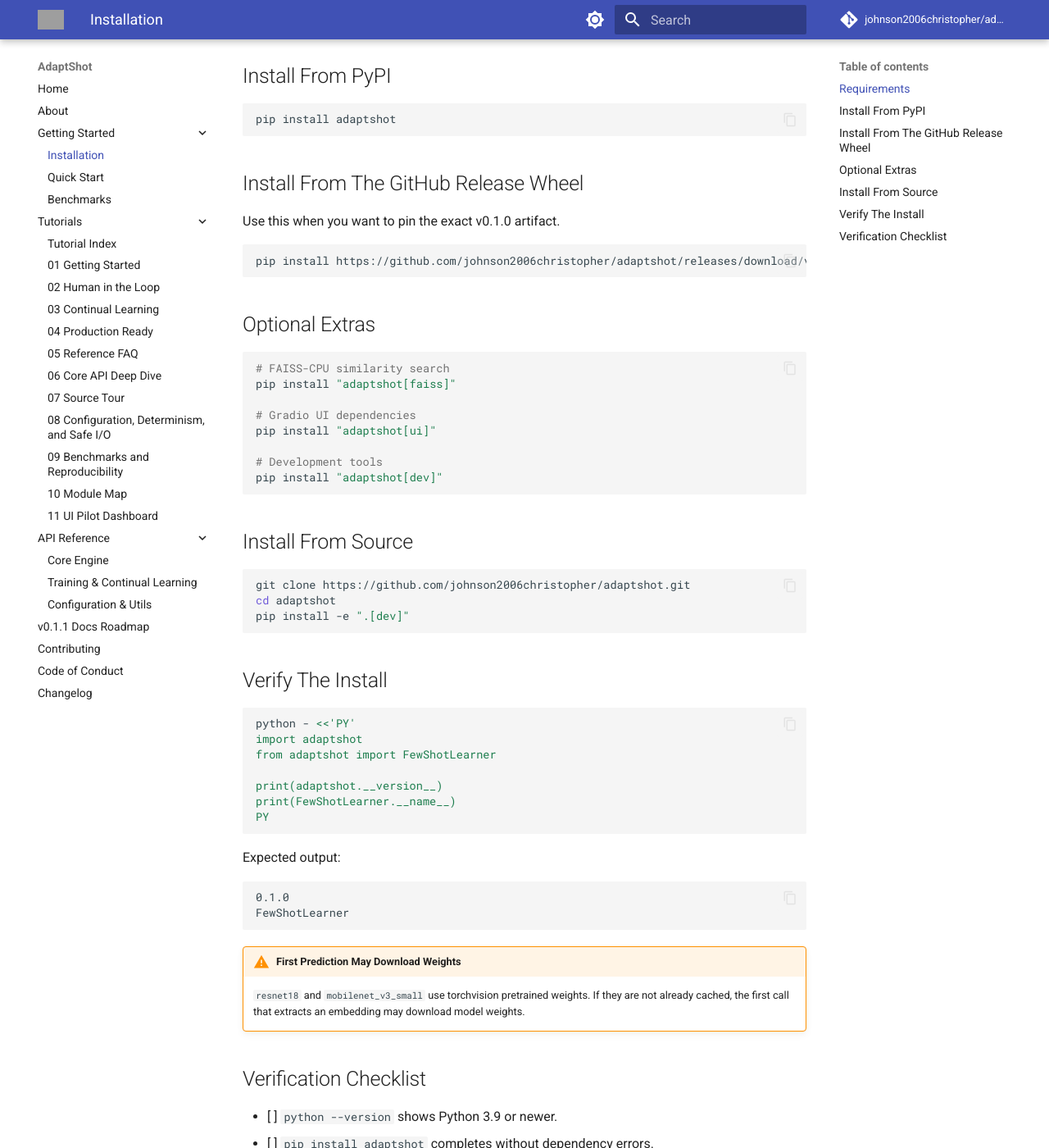
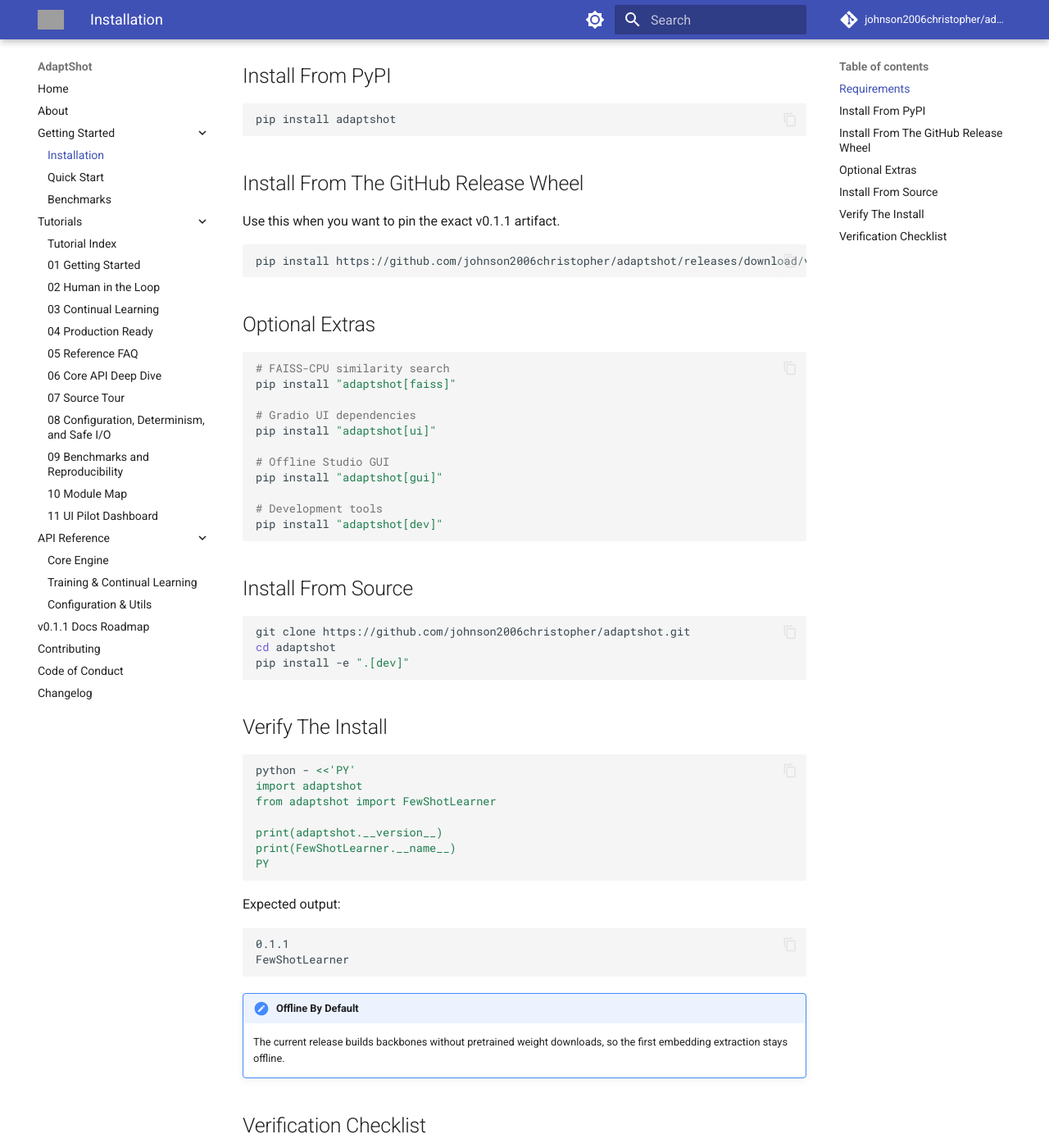
Before and after one commit to johnson2006christopher/adaptshot, an MkDocs documentation site: the page built from docs/getting-started/installation.md, in a window 1280 px wide and 1400 px high, scrolled down 458 px. Shown: the whole window at 82% size. Built offline with MkDocs 1.6.1 and Material for MkDocs 9.7.7, drawn with Linux system fonts in a browser that asks for light colours; comment, search, counter and statistics services are not loaded; some of the changed text lies outside the part shown; grey boxes are pictures that could not be loaded.

Commit message:
fix: update installation instructions and version to 0.1.1 in documentation

````diff
--- a/docs/getting-started/installation.md
+++ b/docs/getting-started/installation.md
@@ -1,6 +1,6 @@
 # Installation
 
-AdaptShot v0.1.0 is a Python package for CPU-first few-shot image classification.
+AdaptShot v0.1.1 is a Python package for CPU-first few-shot image classification.
 
 ## Requirements
 
@@ -9,7 +9,7 @@
 - Internet access for the first run if torchvision downloads pretrained backbone weights
 
 !!! note "Version"
-    These commands target AdaptShot `v0.1.0`.
+    These commands target AdaptShot `v0.1.1`.
 
 ## Install From PyPI
 
@@ -19,10 +19,10 @@
 
 ## Install From The GitHub Release Wheel
 
-Use this when you want to pin the exact v0.1.0 artifact.
+Use this when you want to pin the exact v0.1.1 artifact.
 
 ```bash
-pip install https://github.com/johnson2006christopher/adaptshot/releases/download/v0.1.0/adaptshot-0.1.0-py3-none-any.whl
+pip install https://github.com/johnson2006christopher/adaptshot/releases/download/v0.1.1/adaptshot-0.1.1-py3-none-any.whl
 ```
 
 ## Optional Extras
@@ -33,6 +33,9 @@
 
 # Gradio UI dependencies
 pip install "adaptshot[ui]"
+
+# Offline Studio GUI
+pip install "adaptshot[gui]"
 
 # Development tools
 pip install "adaptshot[dev]"
@@ -61,16 +64,16 @@
 Expected output:
 
 ```text
-0.1.0
+0.1.1
 FewShotLearner
 ```
 
-!!! warning "First Prediction May Download Weights"
-    `resnet18` and `mobilenet_v3_small` use torchvision pretrained weights. If they are not already cached, the first call that extracts an embedding may download model weights.
+!!! note "Offline By Default"
+    The current release builds backbones without pretrained weight downloads, so the first embedding extraction stays offline.
 
 ## Verification Checklist
 
 - [ ] `python --version` shows Python 3.9 or newer.
 - [ ] `pip install adaptshot` completes without dependency errors.
-- [ ] The verification command prints `0.1.0`.
+- [ ] The verification command prints `0.1.1`.
 - [ ] You can import `FewShotLearner`.
````
